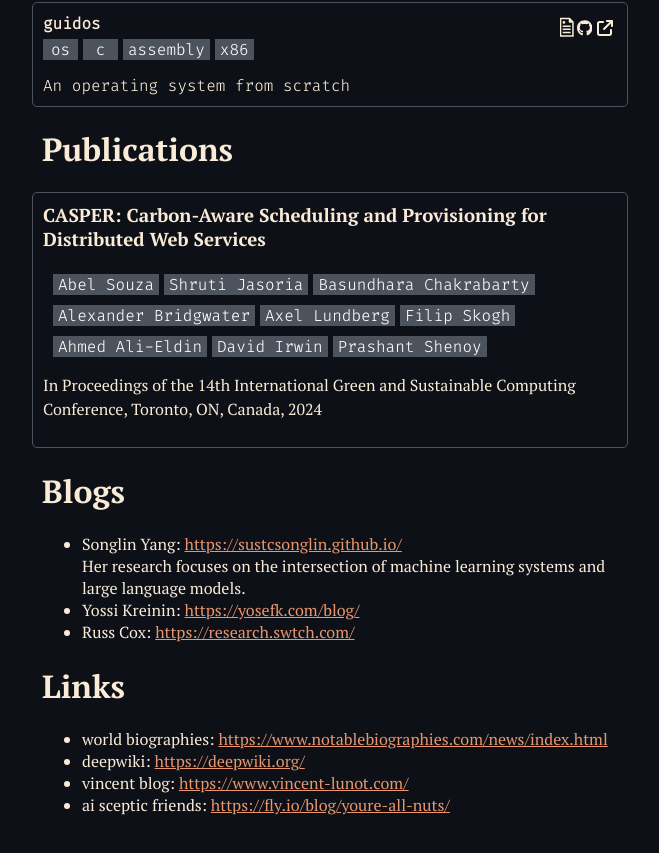
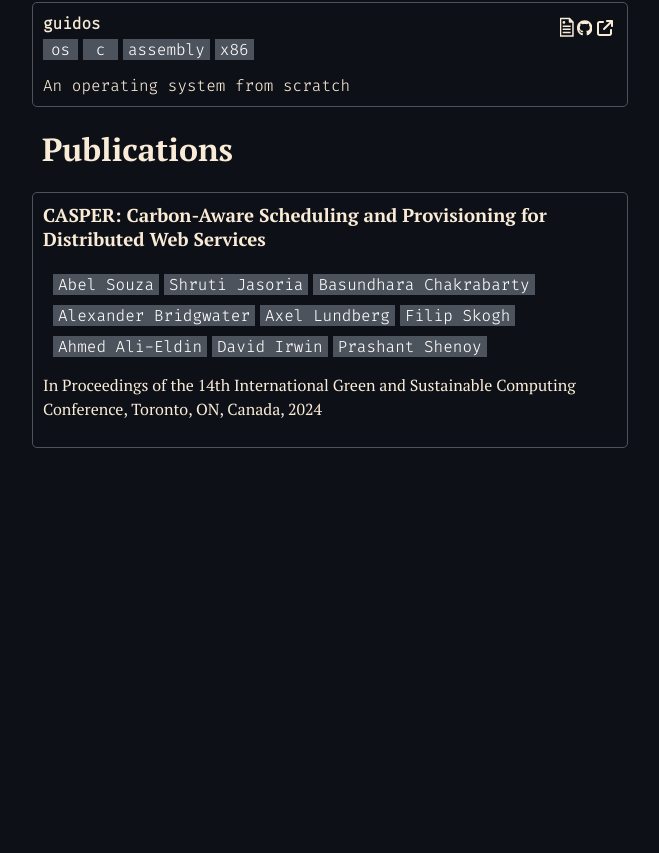
Before and after one commit to Zonotora/zonotora.github.io, a Next.js app: page /about in a window 1280 px wide. Shown: the part 695-1548 px from the top of the page, without its empty margins (310-969 px from the left). After the commit the page ends 1243 px from the top, so only its background shows below. Built offline with nearby package versions, Linux system fonts and the light colour scheme.

Commit message:
Move to misc

```diff
--- a/pages/about.mdx
+++ b/pages/about.mdx
@@ -58,20 +58,6 @@ Hi, I'm Axel. This is a personal website where I share stuff.
   In Proceedings of the 14th International Green and Sustainable Computing Conference, Toronto, ON, Canada, 2024
 </div>
 
-# Blogs
-
-- Songlin Yang: https://sustcsonglin.github.io/ \
-  Her research focuses on the intersection of machine learning systems and large language models.
-- Yossi Kreinin: https://yosefk.com/blog/
-- Russ Cox: https://research.swtch.com/
-
-# Links
-
-- world biographies: https://www.notablebiographies.com/news/index.html
-- deepwiki: https://deepwiki.org/
-- vincent blog: https://www.vincent-lunot.com/
-- ai sceptic friends: https://fly.io/blog/youre-all-nuts/
-
 export default function MDXPage({ children }) {
   return (
     <Page active="about">
```
Also changed, not shown: pages/misc.mdx (+11 -0 lines).
